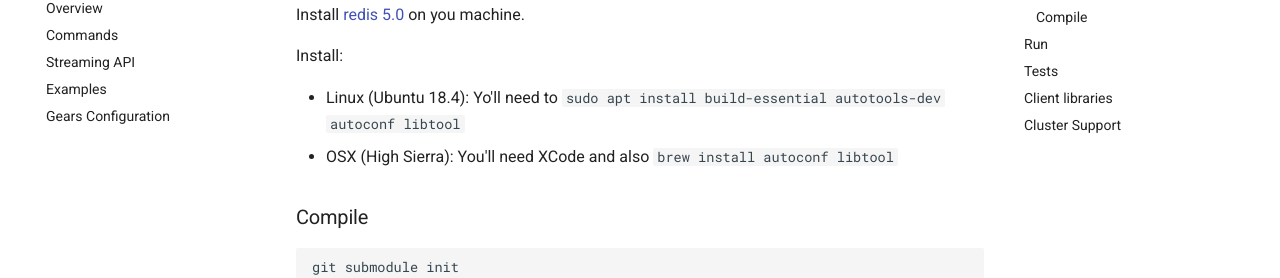
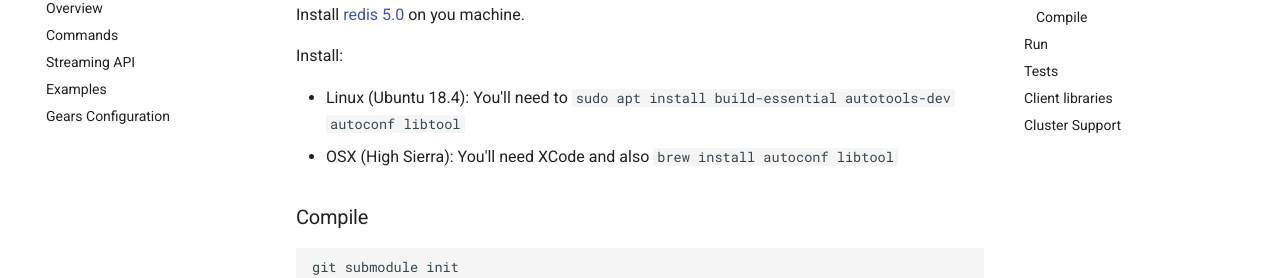
Before and after one commit to RedisGears/RedisGears, an MkDocs documentation site: the page built from docs/quickstart.md, in a window 1280 px wide and 900 px high, scrolled down 341 px. Shown: the part 172-450 px from the top of the window. Built offline with MkDocs 1.6.1 and Material for MkDocs 9.7.7, drawn with Linux system fonts in a browser that asks for light colours; comment, search, counter and statistics services are not loaded; old or Windows-style settings are respelled for this version of MkDocs.

Commit message:
fix typo

```diff
--- a/docs/quickstart.md
+++ b/docs/quickstart.md
@@ -15,7 +15,7 @@ Install [redis 5.0](https://redis.io/) on you machine.
 
 Install:
 
-* Linux (Ubuntu 18.4): Yo'll need to `sudo apt install build-essential autotools-dev autoconf libtool`
+* Linux (Ubuntu 18.4): You'll need to `sudo apt install build-essential autotools-dev autoconf libtool`
 * OSX (High Sierra): You'll need XCode and also `brew install autoconf libtool`
 
 ### Compile
```
